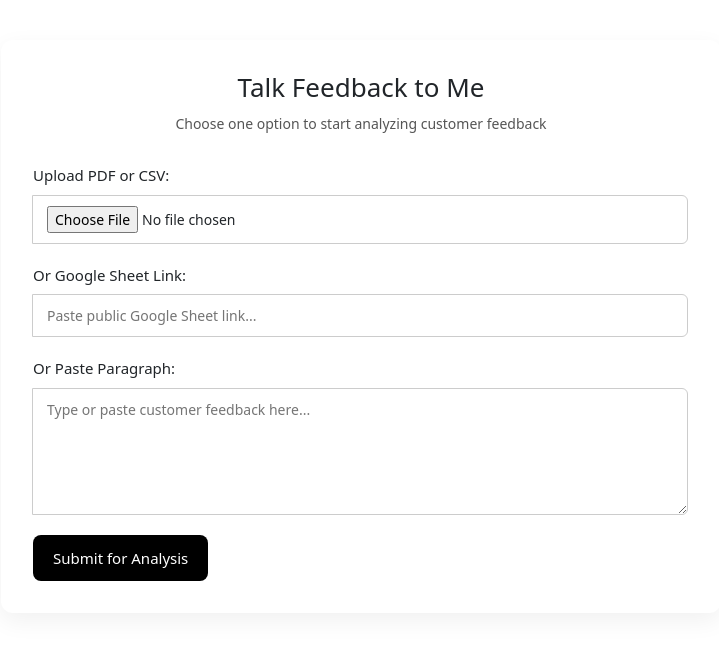
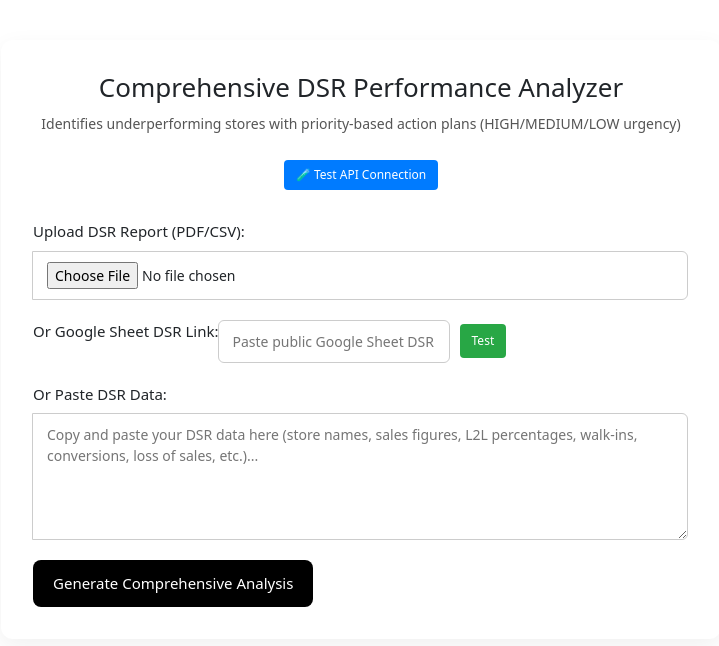
Before and after one commit to rootmentsdev/chatgpt, a React (Vite) app in the folder frontend/: page / in a window 1280 px wide. Shown: the top 646 px of the page, without its empty margins (279-998 px from the left). Built offline with nearby package versions, Linux system fonts and the light colour scheme.

Commit message:
Enhanced DSR analysis with 80/20 rule, cluster differentiation, and store-specific role-based action plans

```diff
--- a/frontend/src/pages/FeedBackAnalysis.jsx
+++ b/frontend/src/pages/FeedBackAnalysis.jsx
@@ -45,14 +45,20 @@ const FeedBackAnalysis = () => {
           body: JSON.stringify({ text: paragraph })
         });
       } else {
-        alert("Please provide a file, Google Sheet link, or paragraph.");
+        alert("Please provide a DSR file, Google Sheet link, or paste DSR data.");
         setLoading(false);
         return;
       }
 
       if (!res.ok) {
+        let errorMessage = `HTTP ${res.status}: ${res.statusText}`;
+        try {
           const errorData = await res.json();
-        throw new Error(errorData.error || `HTTP ${res.status}: ${res.statusText}`);
+          errorMessage = errorData.error || errorMessage;
+        } catch (e) {
+          console.log("Could not parse error response as JSON");
+        }
+        throw new Error(errorMessage);
       }
 
       const data = await res.json();
@@ -61,7 +67,7 @@ const FeedBackAnalysis = () => {
     } catch (err) {
       console.error("❌ Error analyzing:", err);
       setResult({
-        error: err.message || "Something went wrong during analysis. Please check your input and try again.",
+        error: err.message || "Something went wrong during DSR analysis. Please check your data and try again.",
         canRetry: true
       });
       setRetryCount(prev => prev + 1);
@@ -73,30 +79,95 @@ const FeedBackAnalysis = () => {
   return (
     <div className="chat-ui">
       <div className="chat-header">
-        <h1>Talk Feedback to Me</h1>
-        <p>Choose one option to start analyzing customer feedback</p>
+        <h1>Comprehensive DSR Performance Analyzer</h1>
+        <p>Identifies underperforming stores with priority-based action plans (HIGH/MEDIUM/LOW urgency)</p>
+        <button
+          onClick={async () => {
+            try {
+              const res = await fetch("http://localhost:5000/api/test-key");
+              const data = await res.json();
+              if (data.success) {
+                alert(`✅ API Connection Working!\nResponse: ${data.response}`);
+              } else {
+                alert(`❌ API Error: ${data.error}`);
+              }
+            } catch (err) {
+              alert(`❌ Connection Failed: ${err.message}`);
+            }
+          }}
+          style={{
+            padding: '6px 12px',
+            backgroundColor: '#007bff',
+            color: 'white',
+            border: 'none',
+            borderRadius: '4px',
+            cursor: 'pointer',
+            fontSize: '12px',
+            marginTop: '10px'
+          }}
+        >
+          🧪 Test API Connection
+        </button>
       </div>
 
       <form onSubmit={handleSubmit} className="chat-form">
         <div className="input-group">
-          <label>Upload PDF or CSV:</label>
+          <label>Upload DSR Report (PDF/CSV):</label>
           <input type="file" accept=".pdf,.csv" onChange={handleFileChange} />
         </div>
 
         <div className="input-group">
-          <label>Or Google Sheet Link:</label>
+          <label>Or Google Sheet DSR Link:</label>
+          <div style={{ display: 'flex', gap: '10px', alignItems: 'center' }}>
             <input
               type="text"
-            placeholder="Paste public Google Sheet link..."
+              placeholder="Paste public Google Sheet DSR link..."
               value={googleLink}
               onChange={(e) => setGoogleLink(e.target.value)}
+              style={{ flex: 1 }}
             />
+            <button
+              type="button"
+              onClick={async () => {
+                if (!googleLink.trim()) {
+                  alert("Please enter a Google Sheet URL first");
+                  return;
+                }
+                try {
+                  const res = await fetch("http://localhost:5000/api/test-sheet", {
+                    method: "POST",
+                    headers: { 'Content-Type': 'application/json' },
+                    body: JSON.stringify({ sheetUrl: googleLink })
+                  });
+                  const data = await res.json();
+                  if (data.success) {
+                    alert(`✅ Sheet is accessible!\nRows: ${data.rows}\nPreview:\n${data.preview}`);
+                  } else {
+                    alert(`❌ Error: ${data.error}`);
+                  }
+                } catch (err) {
+                  alert(`❌ Connection failed: ${err.message}`);
+                }
+              }}
+              style={{
+                padding: '8px 12px',
+                backgroundColor: '#28a745',
+                color: 'white',
+                border: 'none',
+                borderRadius: '4px',
+                cursor: 'pointer',
+                fontSize: '12px'
+              }}
+            >
+              Test
+            </button>
+          </div>
         </div>
 
         <div className="input-group">
-          <label>Or Paste Paragraph:</label>
+          <label>Or Paste DSR Data:</label>
           <textarea
-            placeholder="Type or paste customer feedback here..."
+            placeholder="Copy and paste your DSR data here (store names, sales figures, L2L percentages, walk-ins, conversions, loss of sales, etc.)..."
             value={paragraph}
             onChange={(e) => setParagraph(e.target.value)}
             rows={5}
@@ -104,19 +175,19 @@ const FeedBackAnalysis = () => {
         </div>
 
         <button type="submit" className="submit-btn" disabled={loading}>
-          {loading ? "Analyzing..." : "Submit for Analysis"}
+          {loading ? "Analyzing Performance..." : "Generate Comprehensive Analysis"}
         </button>
 
         {loading && (
           <p style={{ color: '#666', fontSize: '14px', marginTop: '10px' }}>
-            This may take a few moments. Please wait...
+            Analyzing L2L performance, conversion rates, walk-ins vs bills trends, classifying priority levels (HIGH/MEDIUM/LOW urgency)...
           </p>
         )}
       </form>
 
       {result && (
         <div className="chat-response">
-          <h4>🧠 AI Result:</h4>
+          <h4>📊 Comprehensive DSR Performance Report:</h4>
           {result.error ? (
             <div>
               <p className="error-text">{result.error}</p>
@@ -147,13 +218,37 @@ const FeedBackAnalysis = () => {
             </div>
           ) : (
             <>
-              <p><strong>🔴 Issues:</strong> {result.mainIssues?.join(", ") || "None"}</p>
-              <p><strong>⚠️ Root Causes:</strong> {result.rootCauses?.join(", ") || "None"}</p>
-              <p><strong>✅ Action Plan:</strong></p>
+              <p><strong>🚨 Underperforming Stores Analysis:</strong></p>
               <ul>
-                {result.actionPlan?.length ? result.actionPlan.map((step, index) => (
-                  <li key={index}>{step}</li>
-                )) : <li>No suggestions available</li>}
+                {result.mainIssues?.length ? result.mainIssues.map((issue, index) => (
+                  <li key={index} style={{ marginBottom: '8px', fontSize: '14px', color: '#d32f2f' }}>{issue}</li>
+                )) : <li>No underperforming stores detected</li>}
+              </ul>
+
+              <p><strong>🔍 Walk-ins vs Bills vs Quantity Trend Analysis:</strong></p>
+              <ul>
+                {result.rootCauses?.length ? result.rootCauses.map((cause, index) => (
+                  <li key={index} style={{ marginBottom: '8px', fontSize: '14px' }}>{cause}</li>
+                )) : <li>Analysis in progress</li>}
+              </ul>
+
+              <p><strong>⚡ Priority Action Plan (HIGH/MEDIUM/LOW Urgency):</strong></p>
+              <ul>
+                {result.actionPlan?.length ? result.actionPlan.map((step, index) => {
+                  const isHigh = step.includes('HIGH:');
+                  const isMedium = step.includes('MEDIUM:');
+                  const isLow = step.includes('LOW:');
+                  let color = '#2e7d32'; // default green
+                  if (isHigh) color = '#d32f2f'; // red for high
+                  else if (isMedium) color = '#f57c00'; // orange for medium
+                  else if (isLow) color = '#1976d2'; // blue for low
+
+                  return (
+                    <li key={index} style={{ marginBottom: '8px', fontWeight: 'bold', fontSize: '14px', color: color }}>
+                      {step}
+                    </li>
+                  );
+                }) : <li>No specific actions available</li>}
               </ul>
             </>
           )}
```
Also changed, not shown: 2 other files (tests, documents, lock files or other folders). Lines whose indentation alone changed are shown as unchanged.
